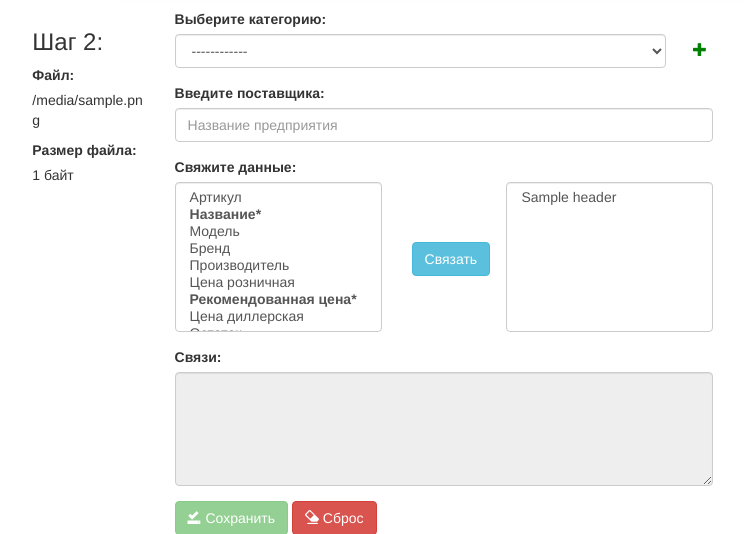
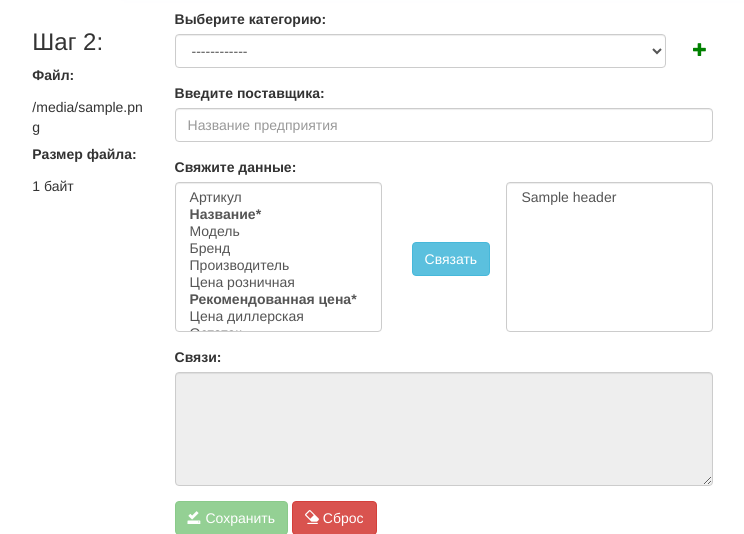
Before and after one commit to DQST/price, a Django app: template templates/main_site/import2.html in a window 1280 px wide. Shown: the part 51-585 px from the top of the page, without its empty margins (196-940 px from the left). Run offline with Django 3.2, Linux system fonts and the light colour scheme; data comes from the database, SQL or seed files in the repository; the template is opened without the code that fills it: values that come from a table or form of the project are taken from there, most other values are stand-ins (such as "Sample title", 1, 10 or a date in 2020); some libraries are stand-ins or nearby versions.

Commit message:
Update "templates/main_site/import2.html"

```diff
--- a/templates/main_site/import2.html
+++ b/templates/main_site/import2.html
@@ -6,9 +6,9 @@
 			<h3>Шаг 2:</h3>
 			<div class="form-group">
 				<label>Файл:</label>
-				<p>{{ file_name }}</p>
+				<p class="form-control-static">{{ file_name }}</p>
 				<label>Размер файла:</label>
-				<p>{{ file_size|filesizeformat }}</p>
+				<p class="form-control-static">{{ file_size|filesizeformat }}</p>
 			</div>
 		</div>
 		<div class="col-md-8">
```
